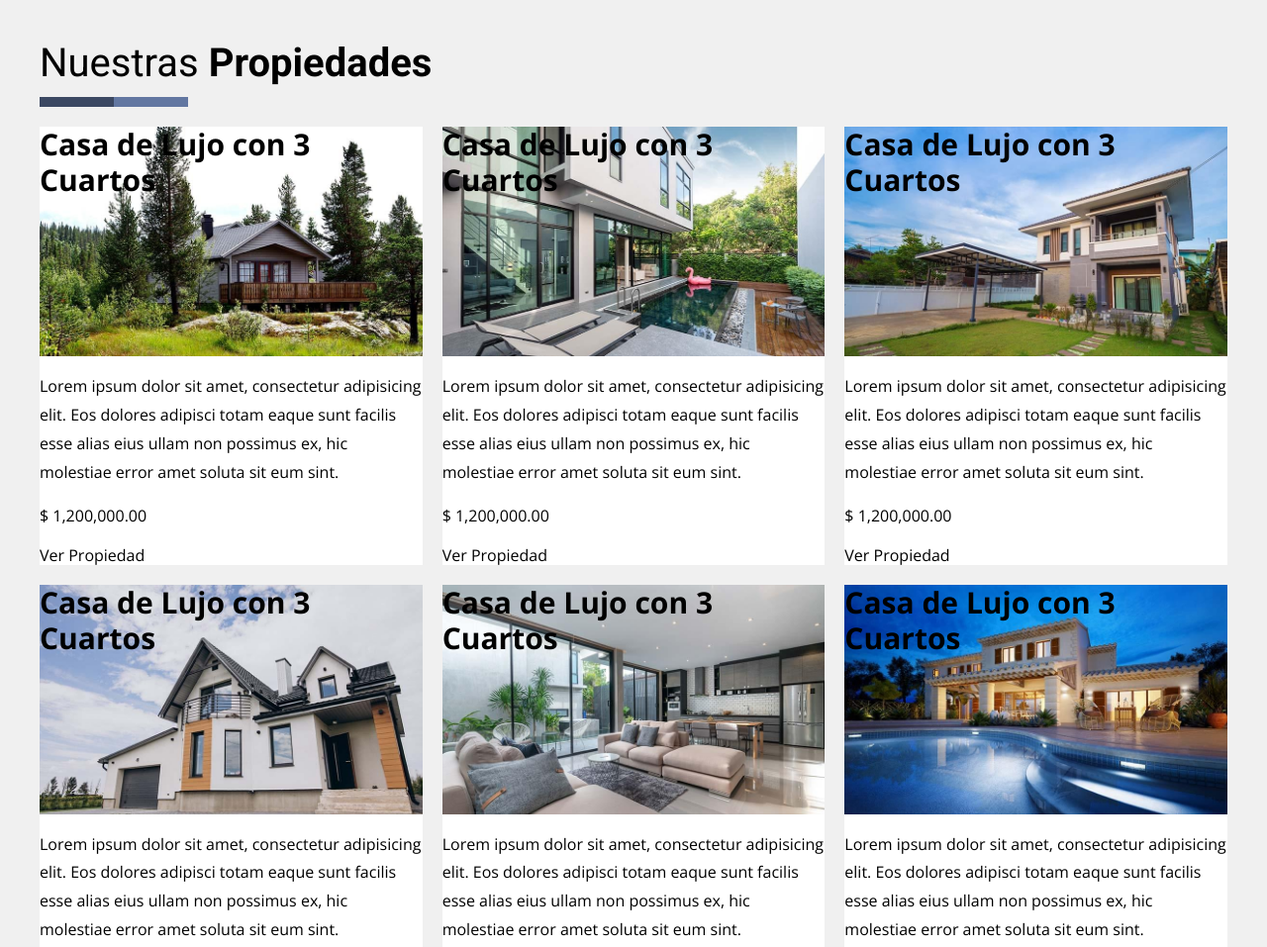
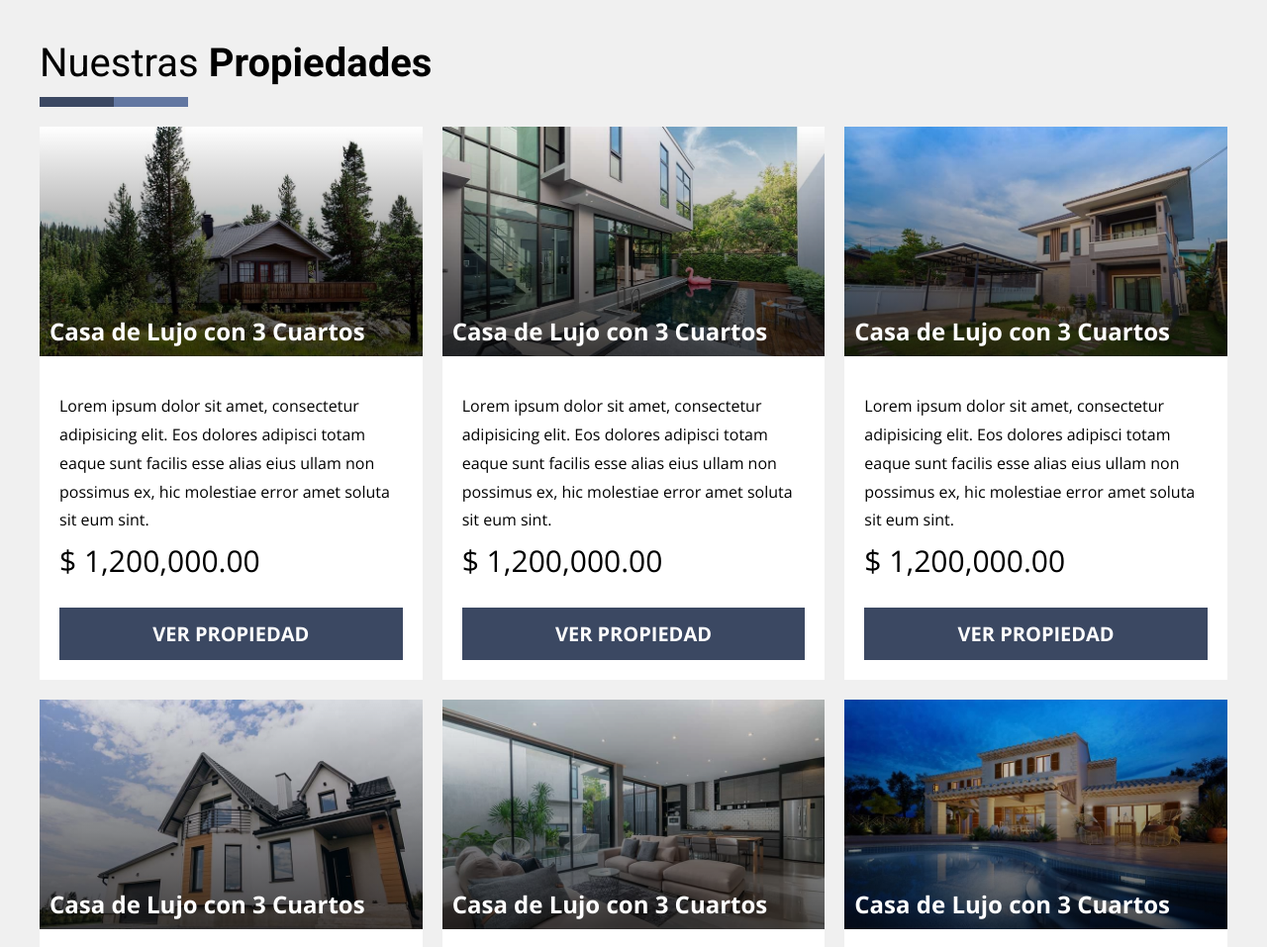
Before and after one commit to antoniopd/Inmoviliaria-SASS---GULP, a website: page index.html in a window 1280 px wide. Shown: the part 680-1637 px from the top of the page at 99% size. Drawn offline with nearby package versions, Linux system fonts and the light colour scheme.

Commit message:
contenido de propiedades y botón

```diff
--- a/src/scss/ui/contenido/_propiedades.scss
+++ b/src/scss/ui/contenido/_propiedades.scss
@@ -26,14 +26,42 @@
     &__imagen {
         aspect-ratio: 10 / 6;
         background-size: cover;
+
+        position: relative;
     }
 
     @for $i from 1 through 6 {
         $imagen: '../img/propiedad_' + $i + '.jpg';
 
         &:nth-child(#{$i}) &__imagen {
-            background-image: url($imagen);
+            background-image: linear-gradient( to bottom, transparentize( v.$negro, 1% ) 0%, transparentize( v.$negro, .3% ) 100% ), url($imagen);
         }
     }
 
+    &__nombre {
+        position: absolute;
+        left: 1rem;
+        bottom: 1rem;
+        color: v.$blanco;
+        font-size: 2.4rem;
+    }
+
+    &__contenido {
+        padding: 2rem;
+    }
+
+    &__texto {
+        margin-bottom: 0;
+    }
+
+    &__precio {
+        font-size: 3rem;
+        margin: 0;
+    }
+
+    &__enlace {
+        @include m.boton(v.$primario, v.$blanco);
+        display: block;
+        text-transform: uppercase;
+    }
 }
```
Also changed, not shown: build/css/app.css, 1 other file.
